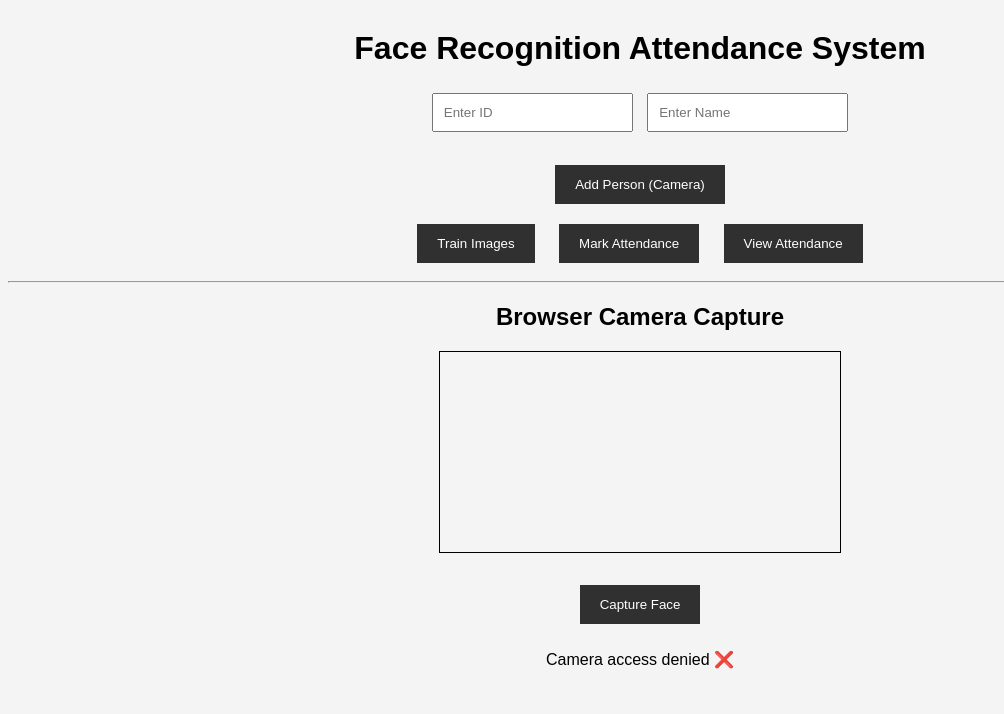
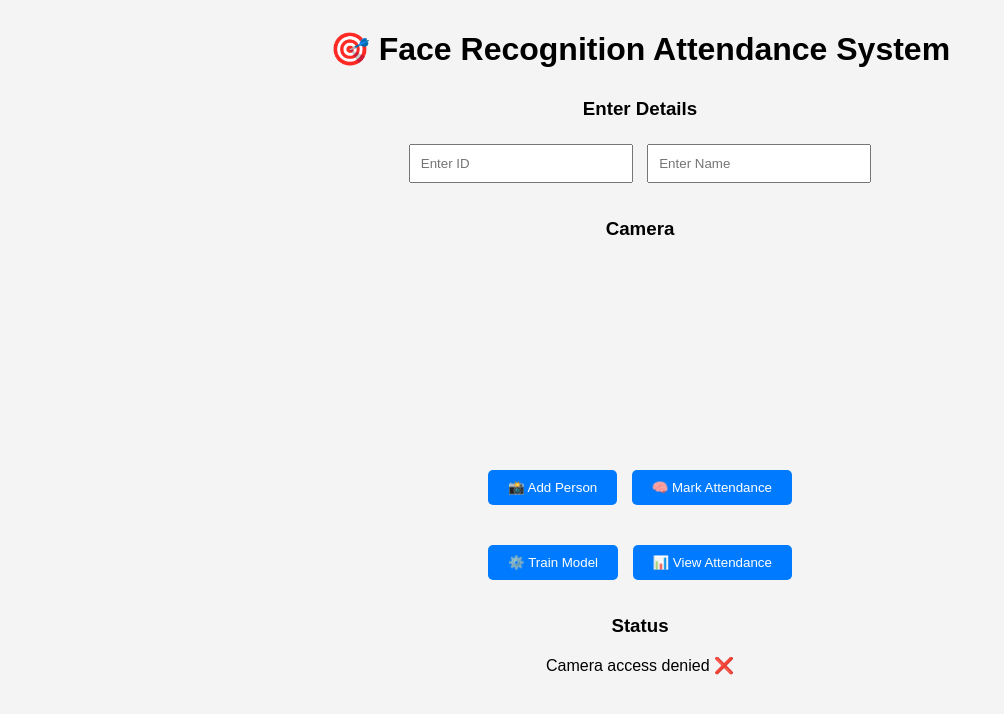
Before and after one commit to ayushdumka204/Attendance_Management_using_face_Recognition, a Flask app: page / in a window 1280 px wide. Shown: the top 714 px of the page, without its empty margins (0-1004 px from the left). Run offline with Flask 3, Linux system fonts and the light colour scheme.

Commit message:
ui and button

```diff
--- a/main.py
+++ b/main.py
@@ -1,12 +1,12 @@
-from flask import Flask, render_template, request, redirect, url_for
+from flask import Flask, render_template, request
 import csv
 import os
 import cv2
+import pandas as pd
+import datetime
+import time
 
-# Existing modules
-import Capture_Image
 import Train_Image
-import Recognize
 
 app = Flask(__name__)
 
@@ -17,12 +17,11 @@ def home():
     return render_template('index.html')
 
 
+# ================= ADD PERSON (CAPTURE VIA BROWSER) =================
 @app.route('/upload', methods=['POST'])
 def upload():
     try:
         file = request.files.get('image')
-
-        # 🔥 ADD THIS (ID + NAME)
         Id = request.form.get("id")
         name = request.form.get("name")
 
@@ -32,13 +31,12 @@ def upload():
         if not Id or not name:
             return "ID or Name missing ❌"
 
-        os.makedirs("Uploads", exist_ok=True)
+        os.makedirs("TrainingImage", exist_ok=True)
 
-        # 🔥 CHANGE FILE NAME (important)
-        filepath = os.path.join("Uploads", f"{name}.{Id}.jpg")
+        filepath = os.path.join("TrainingImage", f"{name}.{Id}.1.jpg")
         file.save(filepath)
 
-        # 🔥 Face detection
+        # Face detection
         img = cv2.imread(filepath)
         gray = cv2.cvtColor(img, cv2.COLOR_BGR2GRAY)
 
@@ -48,37 +46,93 @@ def upload():
 
         faces = face_cascade.detectMultiScale(gray, 1.3, 5)
 
-        return f"Saved for {name} (ID: {Id}) ✅ | Faces detected: {len(faces)}"
+        # Save student details
+        os.makedirs("StudentDetails", exist_ok=True)
+        with open("StudentDetails/StudentDetails.csv", "a+", newline="") as f:
+            writer = csv.writer(f)
+            writer.writerow([Id, name])
+
+        return f"Person Added ✅ | Faces detected: {len(faces)}"
 
     except Exception as e:
         return f"Upload error: {str(e)}"
 
-# ================= CAPTURE (OLD - DISABLED ON SERVER) =================
-@app.route('/capture', methods=['POST'])
-def capture():
-    return "Use browser camera instead ❌"
 
-
-# ================= TRAIN =================
+# ================= TRAIN MODEL =================
 @app.route('/train')
 def train():
     try:
         Train_Image.TrainImages()
-        return "Training Done ✅"
+        return "Model Trained Successfully ✅"
     except Exception as e:
-        return f"Error in training: {str(e)}"
+        return f"Training Error: {str(e)}"
 
 
-# ================= RECOGNIZE =================
-@app.route('/recognize')
-def recognize():
+# ================= RECOGNIZE VIA IMAGE =================
+@app.route('/recognize_upload', methods=['POST'])
+def recognize_upload():
     try:
-        return Recognize.recognize_attendence()
+        file = request.files.get('image')
+
+        if not file:
+            return "No image received ❌"
+
+        filepath = "temp.jpg"
+        file.save(filepath)
+
+        if not os.path.exists("TrainingImageLabel/Trainner.yml"):
+            return "Model not trained ❌"
+
+        if not os.path.exists("StudentDetails/StudentDetails.csv"):
+            return "Student data missing ❌"
+
+        recognizer = cv2.face.LBPHFaceRecognizer_create()
+        recognizer.read("TrainingImageLabel/Trainner.yml")
+
+        faceCascade = cv2.CascadeClassifier(
+            cv2.data.haarcascades + 'haarcascade_frontalface_default.xml'
+        )
+
+        df = pd.read_csv("StudentDetails/StudentDetails.csv")
+
+        img = cv2.imread(filepath)
+        gray = cv2.cvtColor(img, cv2.COLOR_BGR2GRAY)
+
+        faces = faceCascade.detectMultiScale(gray, 1.2, 5)
+
+        if len(faces) == 0:
+            return "No face detected ❌"
+
+        results = []
+
+        for (x, y, w, h) in faces:
+            Id, conf = recognizer.predict(gray[y:y+h, x:x+w])
+
+            if conf < 100:
+                name = df.loc[df['Id'] == Id]['Name'].values
+                name = name[0] if len(name) > 0 else "Unknown"
+            else:
+                name = "Unknown"
+
+            results.append(name)
+
+            # Save attendance
+            ts = time.time()
+            date = datetime.datetime.fromtimestamp(ts).strftime('%Y-%m-%d')
+            timeStamp = datetime.datetime.fromtimestamp(ts).strftime('%H:%M:%S')
+
+            os.makedirs("Attendance", exist_ok=True)
+
+            with open(f"Attendance/Attendance_{date}.csv", "a") as f:
+                f.write(f"{Id},{name},{date},{timeStamp}\n")
+
+        return f"Attendance Marked ✅: {', '.join(results)}"
+
     except Exception as e:
-        return f"Error in recognize: {str(e)}"
+        return f"Recognition Error: {str(e)}"
 
 
-# ================= ATTENDANCE =================
+# ================= ATTENDANCE VIEW =================
 @app.route('/attendance')
 def attendance():
     try:
@@ -93,7 +147,7 @@ def attendance():
 
         with open(os.path.join("Attendance", latest)) as f:
             reader = csv.reader(f)
-            header = next(reader)
+            header = next(reader, None)
             data = list(reader)
 
         return render_template("attendance.html", header=header, data=data)
--- a/templates/index.html
+++ b/templates/index.html
@@ -1,36 +1,89 @@
 <!DOCTYPE html>
 <html>
 <head>
-    <title>Attendance System</title>
+    <title>Face Recognition Attendance</title>
     <link rel="stylesheet" href="/static/style.css">
+    <meta name="viewport" content="width=device-width, initial-scale=1.0">
+
+    <style>
+        body {
+            text-align: center;
+            font-family: Arial, sans-serif;
+        }
+
+        input {
+            padding: 10px;
+            margin: 5px;
+            width: 200px;
+        }
+
+        button {
+            padding: 10px 20px;
+            margin: 5px;
+            cursor: pointer;
+            border: none;
+            background-color: #007bff;
+            color: white;
+            border-radius: 5px;
+        }
+
+        button:hover {
+            background-color: #0056b3;
+        }
+
+        video {
+            border-radius: 10px;
+            margin-top: 10px;
+        }
+
+        .container {
+            margin-top: 20px;
+        }
+
+        .section {
+            margin-top: 30px;
+        }
+    </style>
 </head>
 <body>
 
-<h1>Face Recognition Attendance System</h1>
+<h1>🎯 Face Recognition Attendance System</h1>
 
-<input type="text" id="id" placeholder="Enter ID" required>
-<input type="text" id="name" placeholder="Enter Name" required>
-<br><br>
-<button onclick="capture()">Add Person (Camera)</button>
+<div class="container">
 
-<br>
+    <!-- ===== USER INPUT ===== -->
+    <div class="section">
+        <h3>Enter Details</h3>
+        <input type="text" id="id" placeholder="Enter ID" required>
+        <input type="text" id="name" placeholder="Enter Name" required>
+    </div>
 
-<a href="/train"><button>Train Images</button></a>
-<a href="/recognize"><button>Mark Attendance</button></a>
-<a href="/attendance"><button>View Attendance</button></a>
+    <!-- ===== CAMERA ===== -->
+    <div class="section">
+        <h3>Camera</h3>
+        <video id="video" width="350" autoplay></video>
+        <br><br>
 
-<hr>
+        <button onclick="capture()">📸 Add Person</button>
+        <button onclick="recognize()">🧠 Mark Attendance</button>
+    </div>
 
-<!-- ===== NEW CAMERA SECTION 🔥 ===== -->
-<h2>Browser Camera Capture</h2>
+    <!-- ===== ACTION BUTTONS ===== -->
+    <div class="section">
+        <a href="/train"><button>⚙️ Train Model</button></a>
+        <a href="/attendance"><button>📊 View Attendance</button></a>
+    </div>
 
-<video id="video" width="400" autoplay style="border:1px solid black;"></video>
-<br><br>
-<button onclick="capture()">Capture Face</button>
+    <!-- ===== RESULT ===== -->
+    <div class="section">
+        <h3>Status</h3>
+        <p id="result">Waiting...</p>
+    </div>
 
-<p id="result"></p>
+</div>
 
 <script>
+// ===== CAMERA ACCESS =====
 navigator.mediaDevices.getUserMedia({ video: true })
 .then(stream => {
     document.getElementById("video").srcObject = stream;
@@ -39,6 +92,8 @@ navigator.mediaDevices.getUserMedia({ video: true })
     document.getElementById("result").innerText = "Camera access denied ❌";
 });
 
+
+// ===== CAPTURE FUNCTION =====
 function capture() {
     const id = document.getElementById("id").value;
     const name = document.getElementById("name").value;
@@ -48,8 +103,20 @@ function capture() {
         return;
     }
 
+    sendImage("/upload", { id, name });
+}
+
+
+// ===== RECOGNIZE FUNCTION =====
+function recognize() {
+    sendImage("/recognize_upload");
+}
+
+
+// ===== COMMON IMAGE SENDER =====
+function sendImage(url, extraData = {}) {
+    const video = document.getElementById("video");
     const canvas = document.createElement("canvas");
-    const video = document.getElementById("video");
 
     canvas.width = video.videoWidth;
     canvas.height = video.videoHeight;
@@ -59,16 +126,24 @@ function capture() {
     canvas.toBlob(blob => {
         const formData = new FormData();
         formData.append("image", blob);
-        formData.append("id", id);
-        formData.append("name", name);
 
-        fetch("/upload", {
+        // extra data add (id, name)
+        for (let key in extraData) {
+            formData.append(key, extraData[key]);
+        }
+
+        document.getElementById("result").innerText = "Processing... ⏳";
+
+        fetch(url, {
             method: "POST",
             body: formData
         })
         .then(res => res.text())
         .then(data => {
             document.getElementById("result").innerText = data;
+        })
+        .catch(err => {
+            document.getElementById("result").innerText = "Error ❌";
         });
     });
 }
```
